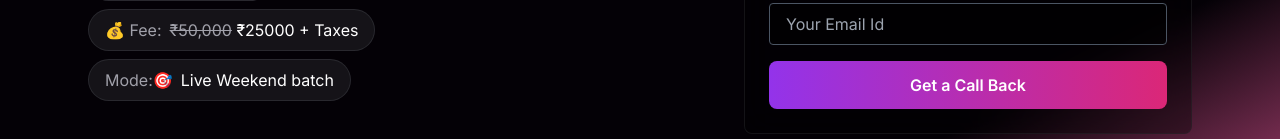
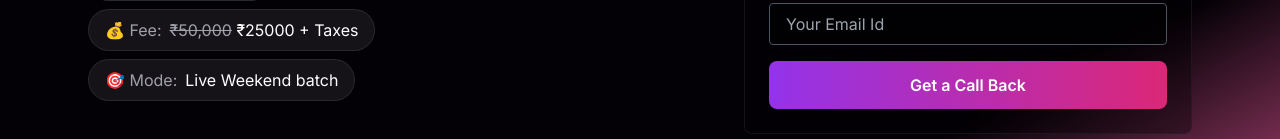
Before and after one commit to LWintern/the-agentic-ai, a Next.js app: page /agenticaiautonomoussystems in a window 1280 px wide. Shown: the part 369-508 px from the top of the page. Built offline with nearby package versions, Linux system fonts and the light colour scheme.

Commit message:
add mode

```diff
--- a/src/components/agenticaiautonomoussystems/CoursePage/Hero.tsx
+++ b/src/components/agenticaiautonomoussystems/CoursePage/Hero.tsx
@@ -98,7 +98,7 @@ const HeroSection: React.FC = () => {
 
 
                  <div className="px-4 py-2 rounded-full bg-zinc-800/50 border border-zinc-700/50 text-sm md:text-base">
-                   <span className="text-zinc-400">Mode:🎯</span>
+                   <span className="text-zinc-400">🎯 Mode:</span>
                    <span className="ml-2 text-white">Live Weekend batch</span>
                  </div>
                </div>
```
